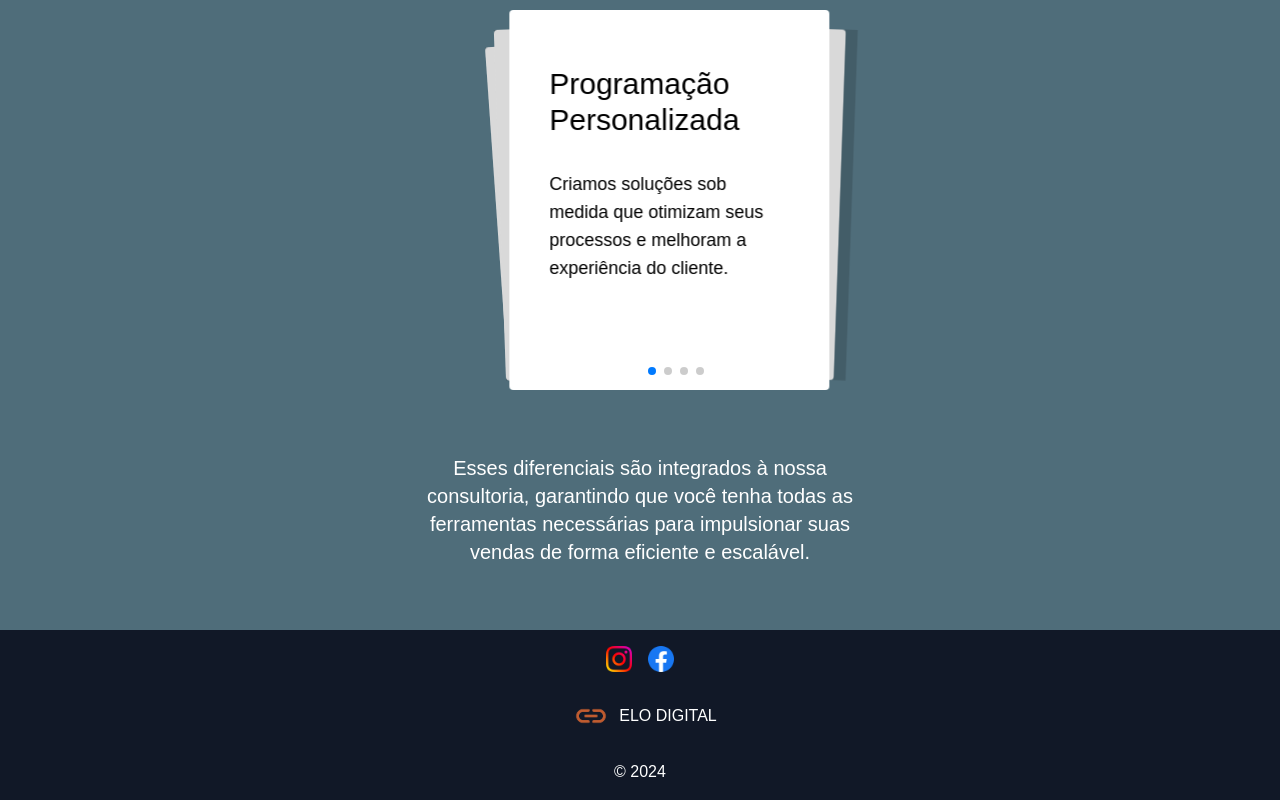
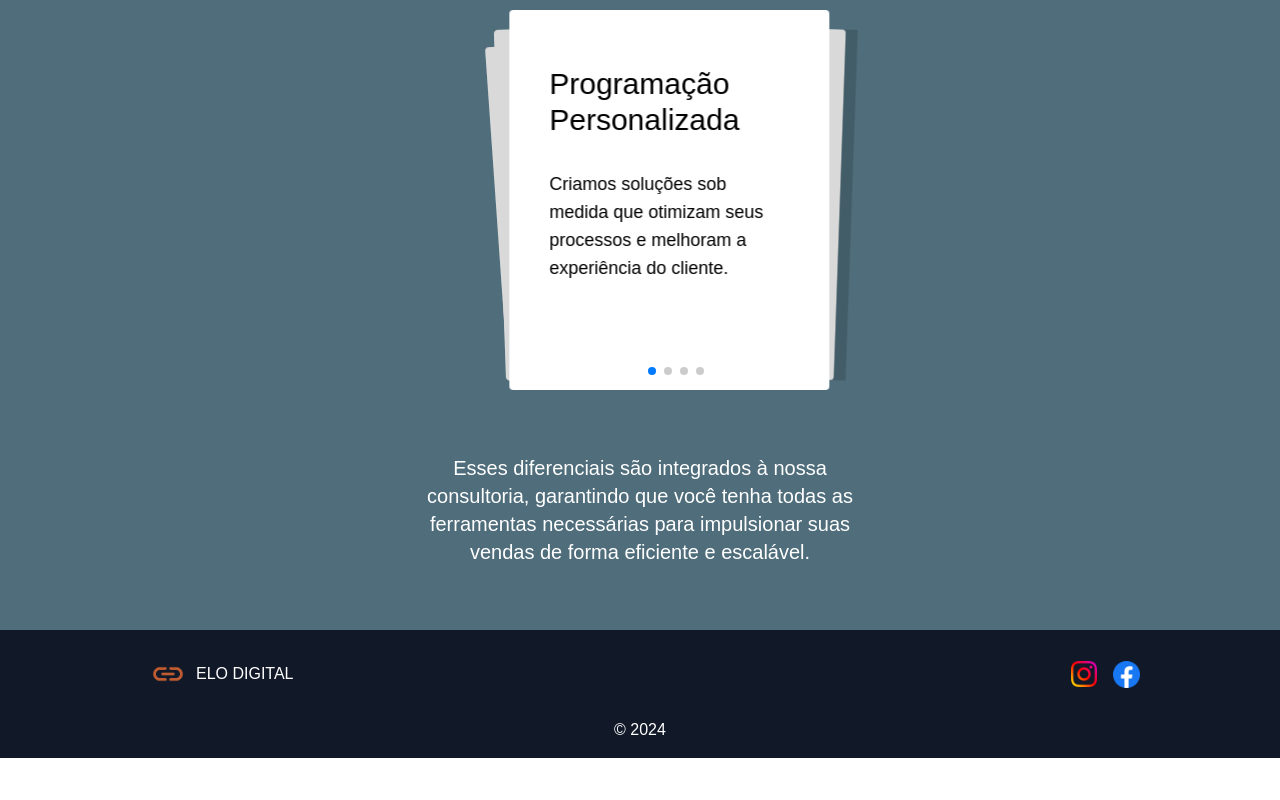
Before and after one commit to Devpe007/elodigital, a Next.js app: page / in a window 1280 px wide. Shown: the part 1934-2734 px from the top of the page. After the commit the page ends 2692 px from the top, so only its background shows below. Built offline with nearby package versions, Linux system fonts and the light colour scheme.

Commit message:
update footer icons positions

```diff
--- a/src/app/components/Footer.tsx
+++ b/src/app/components/Footer.tsx
@@ -8,23 +8,21 @@ import Link from "next/link";
 export default function Footer() {
   return (
     <div id='contact-us' className="flex flex-col items-center justify-center gap-4 bg-gray-900">
-      <section className="flex gap-4 mt-4">
-        <div>
+      <section className="flex mt-4 items-center justify-between w-[300px] lg:w-[1000px]">
+        <div className="flex items-center">
+          <Image src={logoElo} alt="logo" width={56} />
+          <h4 className="text-white">ELO DIGITAL</h4>
+        </div>
+
+        <div className="flex gap-4">
           <Link href='https://www.instagram.com/agenciaelo.digital/'>
             <Image src={instaLogo} alt="logo instagram" width={26} />
           </Link>
-        </div>
 
-        <div>
           <Link href='https://www.facebook.com/elodigitalagencia'>
-            <Image src={facebookLogo} alt="logo facebook" width={26} />
+            <Image src={facebookLogo} alt="logo facebook" width={27} />
           </Link>
         </div>
-      </section>
-
-      <section className="flex items-center">
-        <Image src={logoElo} alt="logo" width={56} />
-        <h4 className="text-white">ELO DIGITAL</h4>
       </section>
 
       <section className="mb-4">
```
